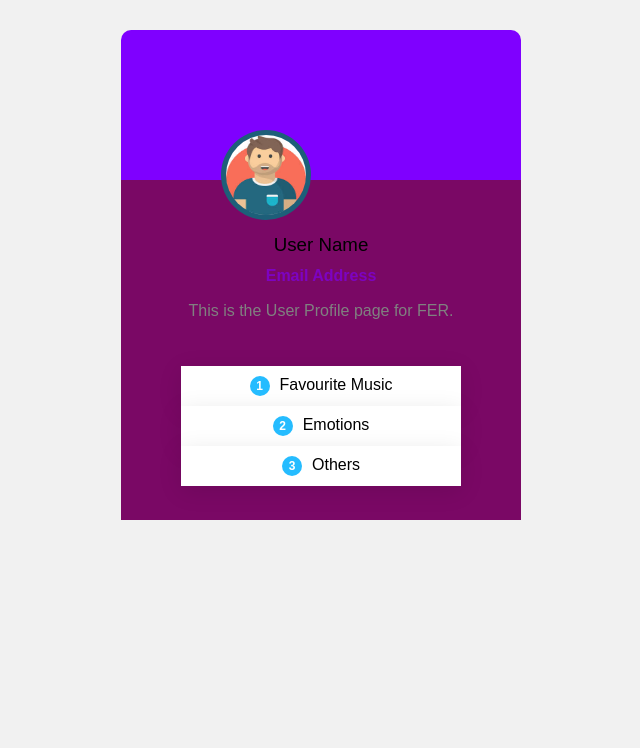
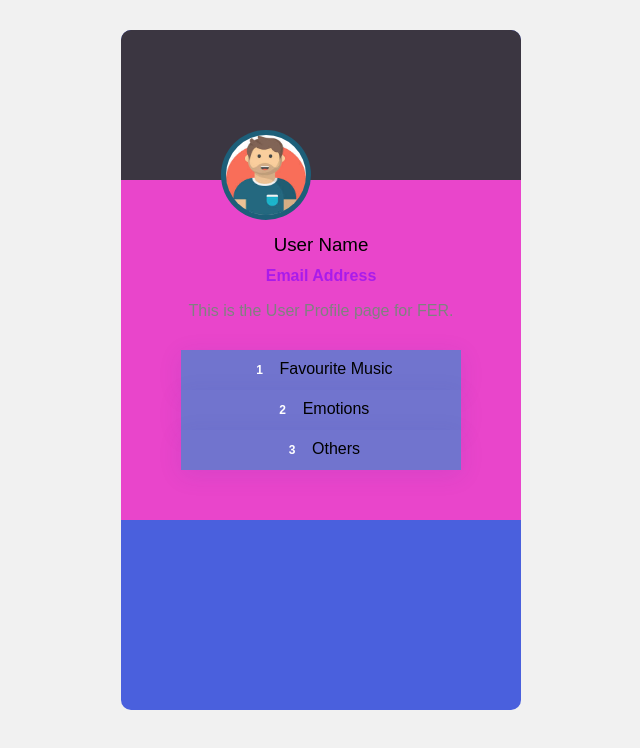
Before and after one commit to Aakash698/User-profile-page, a plain HTML site: page index.html in a window 1280 px wide. Shown: the whole page, without its empty margins (319-959 px from the left). Drawn offline with Linux system fonts and the light colour scheme.

Commit message:
first commit

```diff
--- a/style.css
+++ b/style.css
@@ -9,7 +9,7 @@ body {
 .card-container {
     width: 400px;
     height: 680px;
-    background: rgba(255, 255, 255.0.1);
+    background: rgb(74, 96, 221);
     border-radius: 10px;
     position: absolute;
     top: 45%;
@@ -23,7 +23,7 @@ body {
 
 .upper-container {
     height: 150px;
-    background: #7F00FF;
+    background: #3b3641;
 }
 
 .image-container {
@@ -43,7 +43,7 @@ body {
 
 .lower-container {
     height: 280px;
-    background: rgb(122, 8, 101);
+    background: rgb(233, 69, 203);
     padding: 20px;
     padding-top: 40px;
     text-align: center;
@@ -70,20 +70,21 @@ h4 {
 
 .box {
     width: 300px;
-    position: absolute;
+    position: center;
+    border-top-left-radius: 30px;
 }
 
 .lower-container.box ul {
     position: relative;
-    background: #fff;
+    background: rgb(159, 152, 224);
 }
 
 .box ul li {
     List-style: none;
     padding: 10px;
     width: 100%;
-    background: #fff;
-    box-shadow: 0 5px 25px rgba(0, 0, 0, 0.1);
+    background: rgb(113, 116, 206);
+    box-shadow: 0 5px 25px rgba(58, 46, 165, 0.1);
     transition: transform 0.5s;
 }
 
@@ -92,14 +93,14 @@ h4 {
     z-index: 100;
     background: #25bcff;
     box-shadow: 0 5px 25px rgba(0, 0, 0, .2);
-    color: #fff;
+    color: rgb(74, 76, 182);
 }
 
 .box ul li span {
     width: 20px;
     height: 20pxl text-align: center;
     line-height: 20px;
-    background: #25bcff;
+    background: : -moz-only-whitespace;
     color: #FFF;
     DISPLAY: inline-block;
     border-radius: 50%;
```
